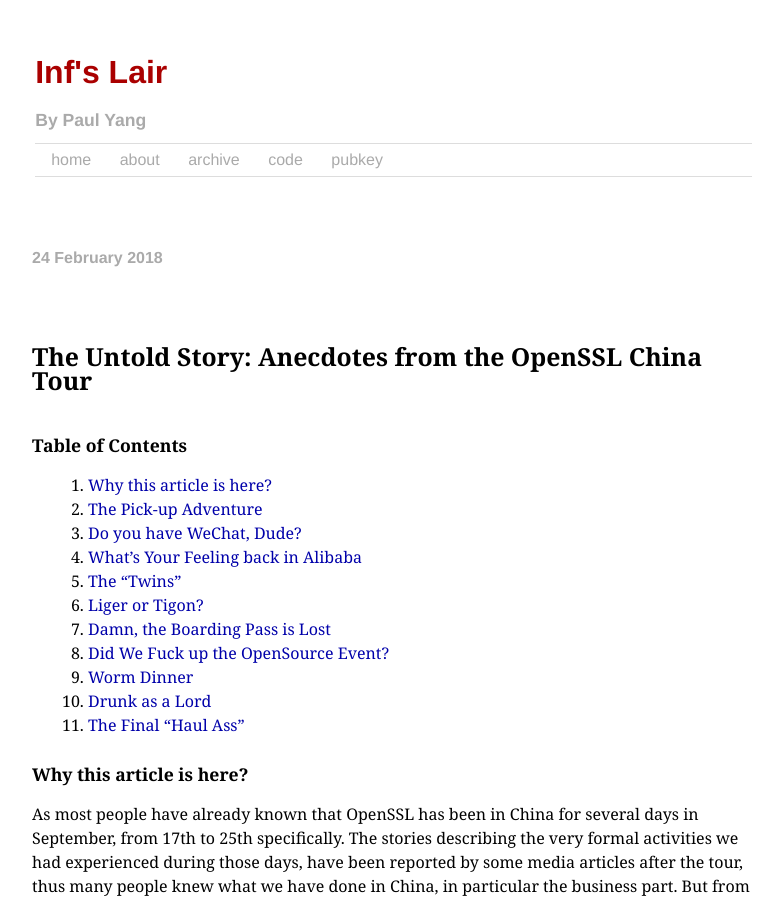
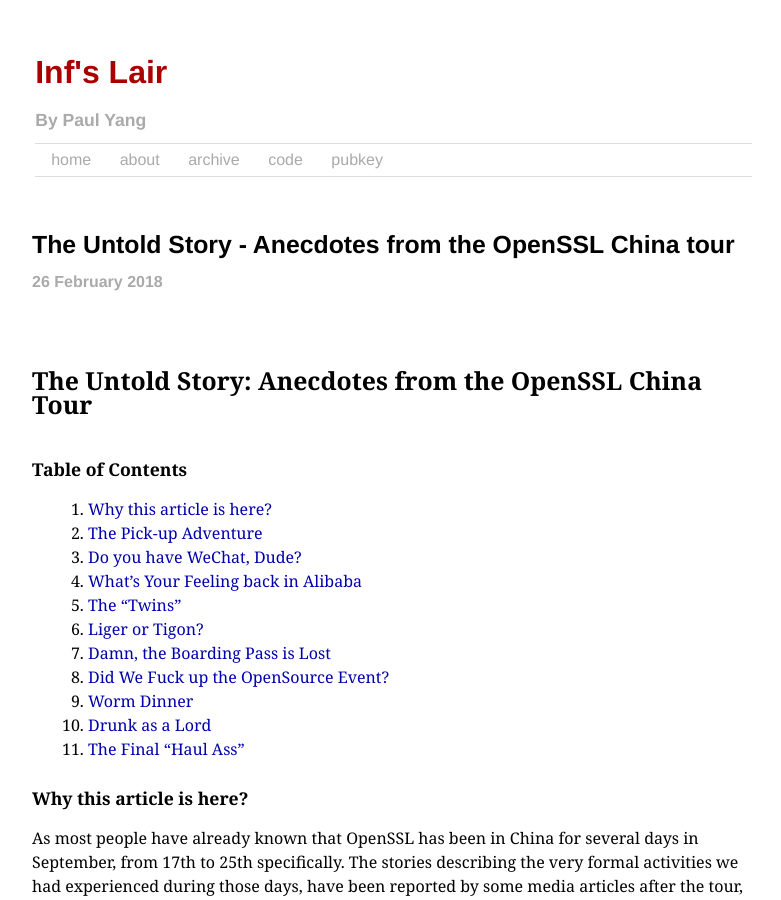
Before and after one commit to InfoHunter/infohunter.github.io, a Jekyll site: the page built from _posts/2018-02-25-the-untold-story-en.markdown, in a window 1280 px wide and 900 px high. Shown: the whole window, without its empty margins (248-1029 px from the left). Built offline with Jekyll 4.4.1, drawn with Linux system fonts in a browser that asks for light colours; our own code applies the rules of GitHub Pages for plain Markdown files; some of the changed text lies outside the part shown.

Commit message:
change comments of images

```diff
--- a/_posts/2018-02-25-the-untold-story-en.markdown
+++ b/_posts/2018-02-25-the-untold-story-en.markdown
@@ -1,6 +1,6 @@
 ---
 layout: post
-title: The Untold Story: Anecdotes from the OpenSSL China tour
+title: The Untold Story - Anecdotes from the OpenSSL China tour
 date: 2018-02-25 24:00:00
 ---
 
@@ -34,7 +34,7 @@ After Matt and Jane arrived at the hotel, we took this photo, and this was also
 
 <span id="2-1"><img src="/images/anecdotes/2-1.jpg" alt="first photo in China" /></span>
 
-> Lunch with Matt
+_Lunch with Matt_
 
 Everthing ran smoothly until the afternoon. Sean called to tell me that Steve didn't show up at the airport but the plane had already landed for almost 2 hours. We didn't have any method to contace Steve since Steve bought himself a SIM card in US but that card didn't work in his phone before he left his country. So we asked the airlinesm and they told us Steve didn't board. That was very confused for us, so we contacted Beijing to check the filght information of Steve. Finally we found that someone in BaishanCloud made the flight wrong and the true time of arrival of Steve should be in the evening. So Sean had to continue to wait at the airport to pick up Steve. That was a though day for him anyway...
 
@@ -68,7 +68,7 @@ After hanging out in Alibaba HQ, we departed for Shenzhen next day and it's Shir
 
 <span id="5-1"><img src="/images/anecdotes/5-1.jpg" alt="depart for Shenzhen" /></span>
 
-> Depart for Shenzhen
+_Depart for Shenzhen_
 
 It's very interested when we took a tour in Huawei's exhibition center - a place showing the company's most advantage techniques. One of the most interesting thing was there was a VR game section and two person could play it together to experience Huawei's 5G tech. To play the VR game, a special device was needed and it would be convenient if the player didn't wear glasses. Since Matt and Rich were the only two guys who didn't wear glasses, so they went on the stage.
 
```
Also changed, not shown: other parts of _posts/2018-02-25-the-untold-story-en.markdown (+2 -2 lines).
